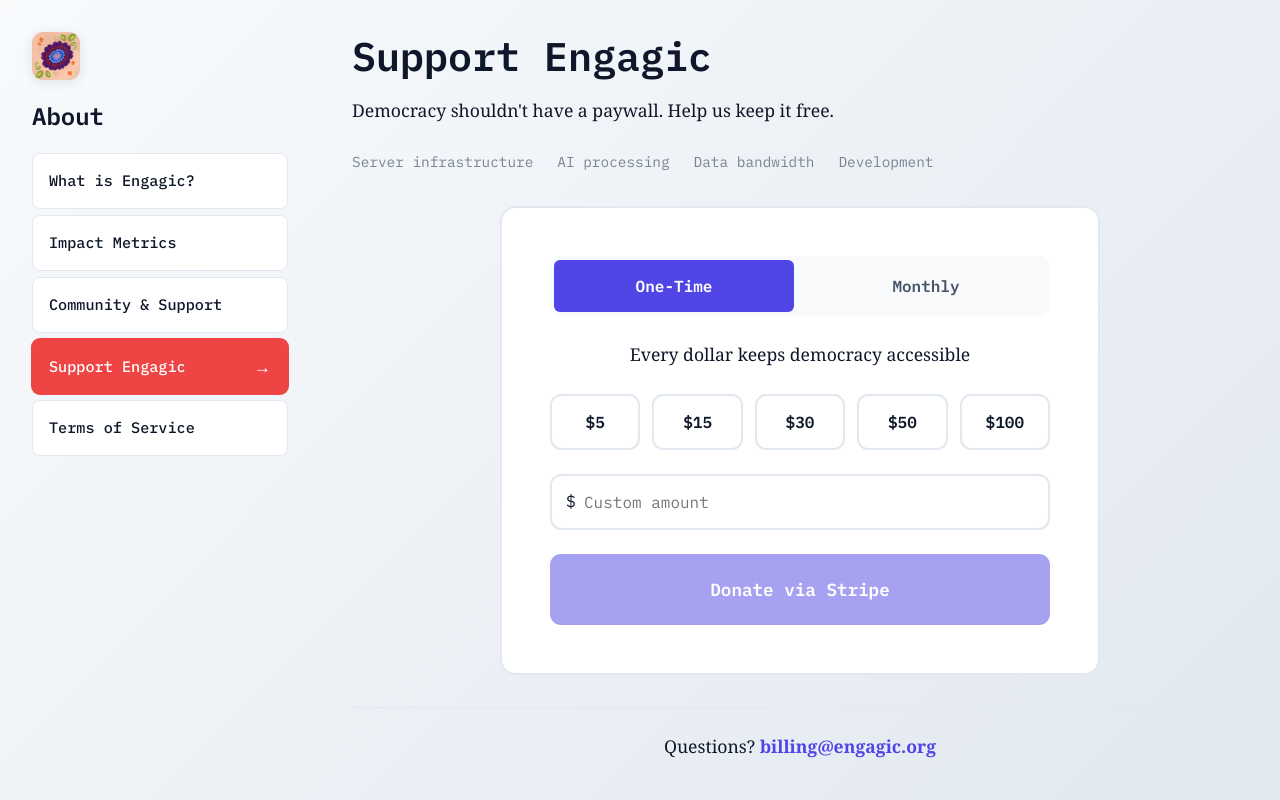
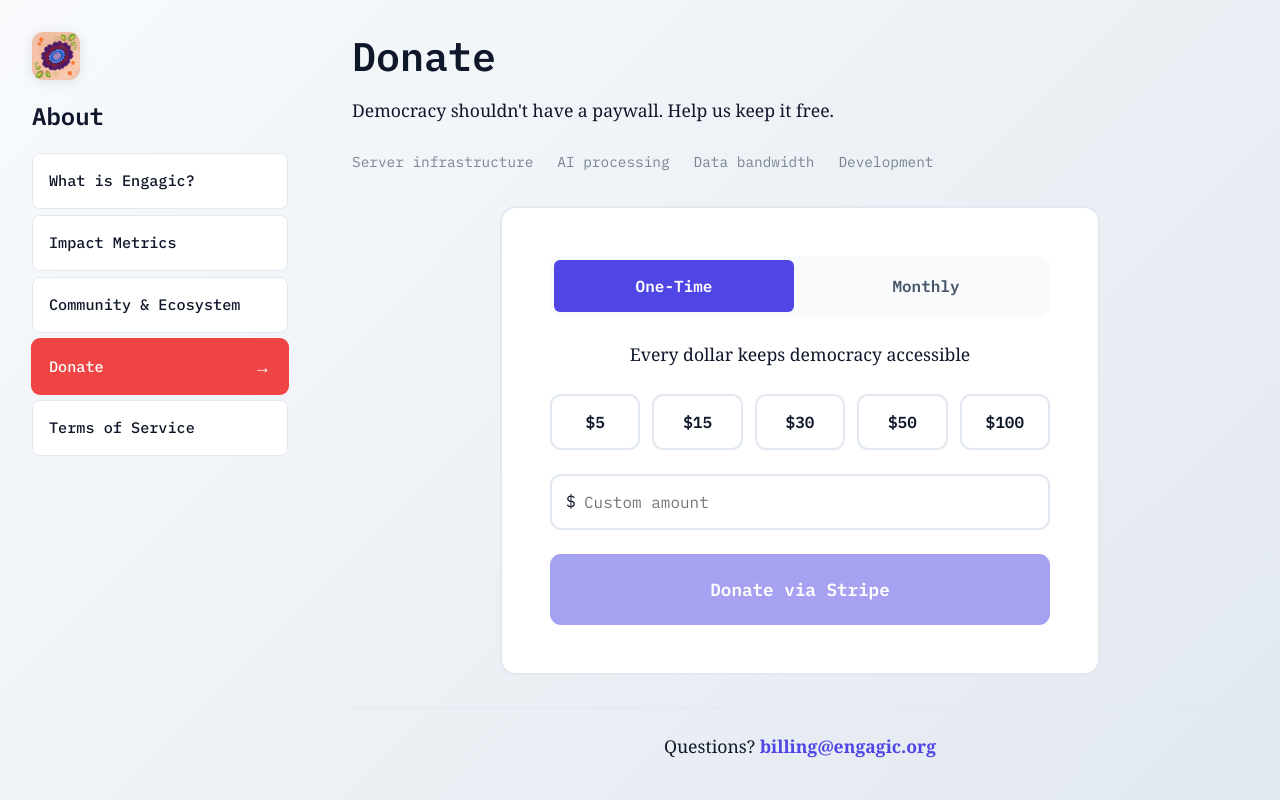
Before and after one commit to Engagic/engagic, a SvelteKit app in the folder frontend/: page /about/donate in a window 1280 px wide. Built offline with nearby package versions, Linux system fonts and the light colour scheme; no server answers.

Commit message:
pagae routes

```diff
--- a/frontend/src/routes/about/+layout.svelte
+++ b/frontend/src/routes/about/+layout.svelte
@@ -9,8 +9,8 @@
 		<NavSection>
 			<NavTab path="/about/general" title="What is Engagic?" iconColor="blue" />
 			<NavTab path="/about/metrics" title="Impact Metrics" iconColor="green" />
-			<NavTab path="/about/community" title="Community & Support" iconColor="purple" />
-			<NavTab path="/about/donate" title="Support Engagic" iconColor="red" />
+			<NavTab path="/about/community" title="Community & Ecosystem" iconColor="purple" />
+			<NavTab path="/about/donate" title="Donate" iconColor="red" />
 			<NavTab path="/about/terms" title="Terms of Service" iconColor="orange" />
 		</NavSection>
 	{/snippet}
--- a/frontend/src/routes/about/community/+page.svelte
+++ b/frontend/src/routes/about/community/+page.svelte
@@ -7,7 +7,7 @@
 </script>
 
 <svelte:head>
-	<title>Community & Support - Engagic</title>
+	<title>Community & Ecosystem - Engagic</title>
 	<meta name="description" content="Get help, contribute code, or connect with the Engagic community" />
 </svelte:head>
 
--- a/frontend/src/routes/about/donate/+page.svelte
+++ b/frontend/src/routes/about/donate/+page.svelte
@@ -109,7 +109,7 @@
 </script>
 
 <svelte:head>
-	<title>Support Engagic</title>
+	<title>Donate - Engagic</title>
 	<meta name="description" content="Support civic infrastructure that keeps democracy accessible" />
 </svelte:head>
 
@@ -127,7 +127,7 @@
 	{/if}
 
 	<section class="section">
-		<h1 class="section-heading">Support Engagic</h1>
+		<h1 class="section-heading">Donate</h1>
 		<p>Democracy shouldn't have a paywall. Help us keep it free.</p>
 		<div class="what-it-funds">
 			<span>Server infrastructure</span>
```
